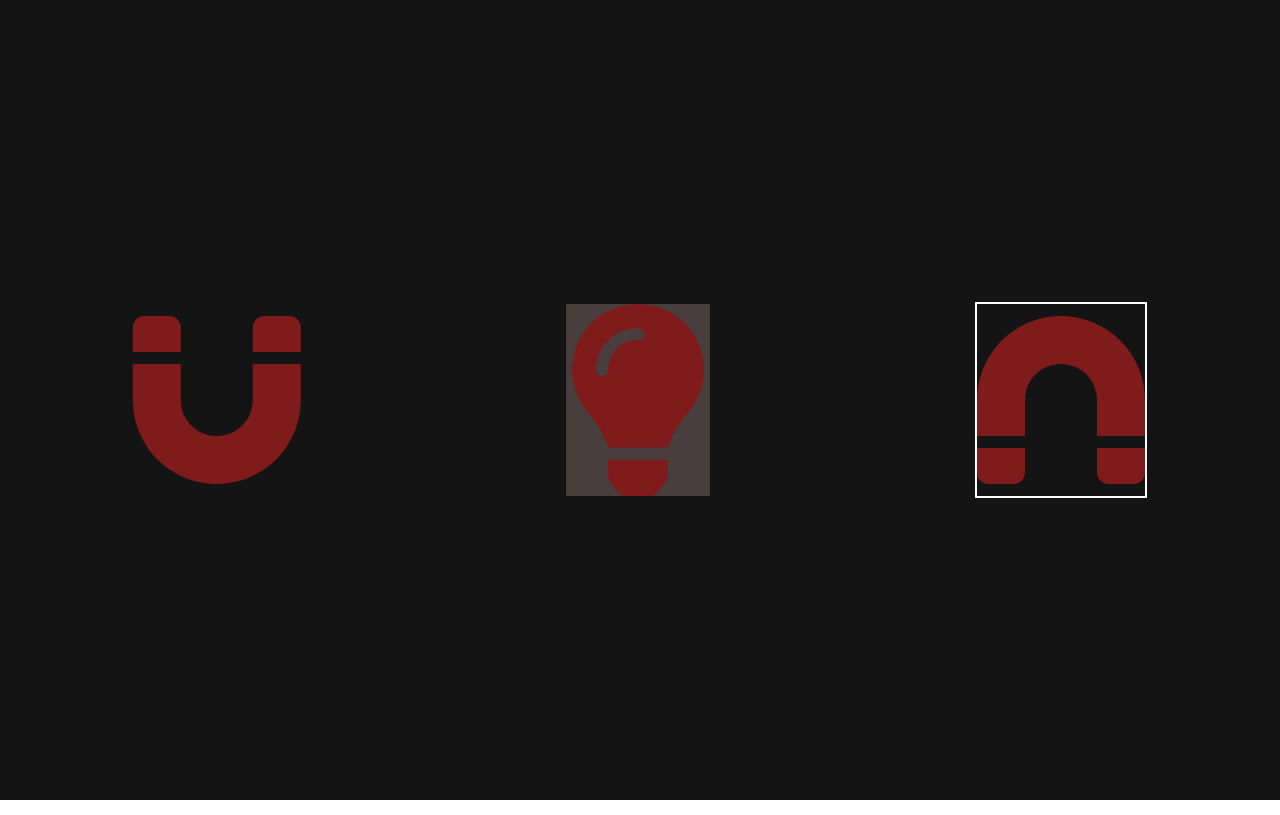
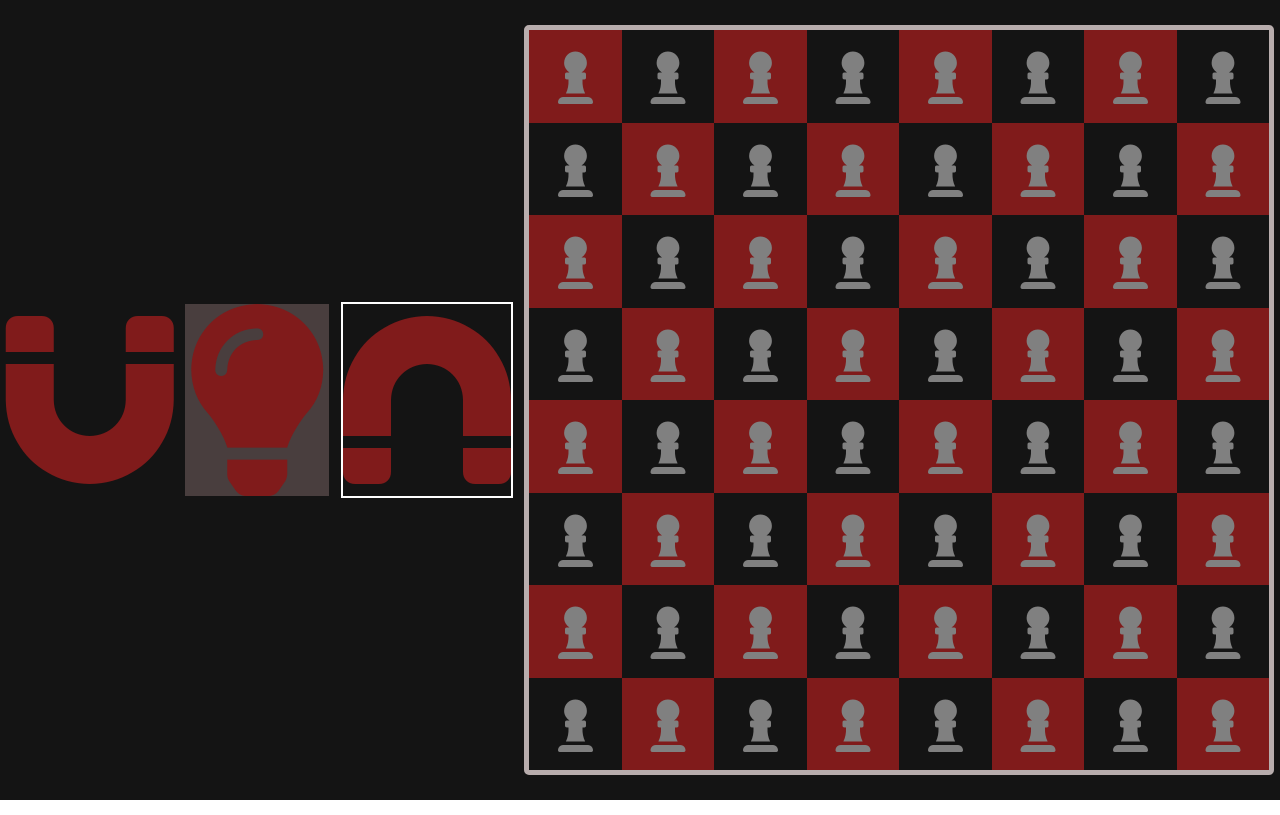
Before and after one commit to BastienVanhove/cursor-libs-magnet-light, a website built with Vite: page index.html in a window 1280 px wide. Built offline with nearby package versions, Linux system fonts and the light colour scheme.

Commit message:
chessBoard example

```diff
--- a/index.html
+++ b/index.html
@@ -18,6 +18,9 @@
       <div class="anti-magnet-container anti-magnet">
         <i class="fas fa-magnet"></i>
       </div>
+      <div class="chessBoard">
+
+      </div>
     </div>
     <script type="module" src="/src/main.ts"></script>
   </body>
--- a/src/main.ts
+++ b/src/main.ts
@@ -1,3 +1,4 @@
+import './script'
 import './cursor-libs/cursor'
 import './style.css'
 
--- /dev/null
+++ b/src/script.ts
@@ -0,0 +1,34 @@
+
+const chessBoard = document.querySelector('.chessBoard')
+
+const generateCase = (color : string) => {
+    let piece = document.createElement('i')
+    piece.className = 'fas fa-chess-pawn magnet-hover'
+    piece.style.fontSize = "3.5em"
+    piece.style.padding = "15px"
+    piece.style.color = "grey"
+    piece.style.marginTop = "auto"
+    piece.style.marginBottom = "auto"
+
+
+    let div = document.createElement('div')
+    div.style.height = '12.5%'
+    div.style.width = '12.5%'
+    div.style.background = color
+    div.style.display = "flex"
+
+    div.appendChild(piece)
+    return div
+}
+const boardConstruct = () =>{
+    for(let x = 0; x < 8; x++){
+        for(let y = 0; y < 8; y++){
+            if((x + y) % 2 == 0){
+                chessBoard?.appendChild(generateCase('rgb(128, 27, 27)'))
+            }else{
+                chessBoard?.appendChild(generateCase('transparent'))
+            }
+        }
+    }
+}
+boardConstruct()
--- a/src/style.css
+++ b/src/style.css
@@ -58,3 +58,14 @@ i{
 .randomThing>img{
   height: 100%;
 }
+.chessBoard{
+  margin-top: auto;
+  margin-bottom: auto;
+  height: 750px;
+  width: 750px;
+  display: flex;
+  justify-content: space-around;
+  flex-wrap: wrap;
+  border: 5px solid rgb(184, 173, 173);
+  border-radius: 5px;
+}
```
